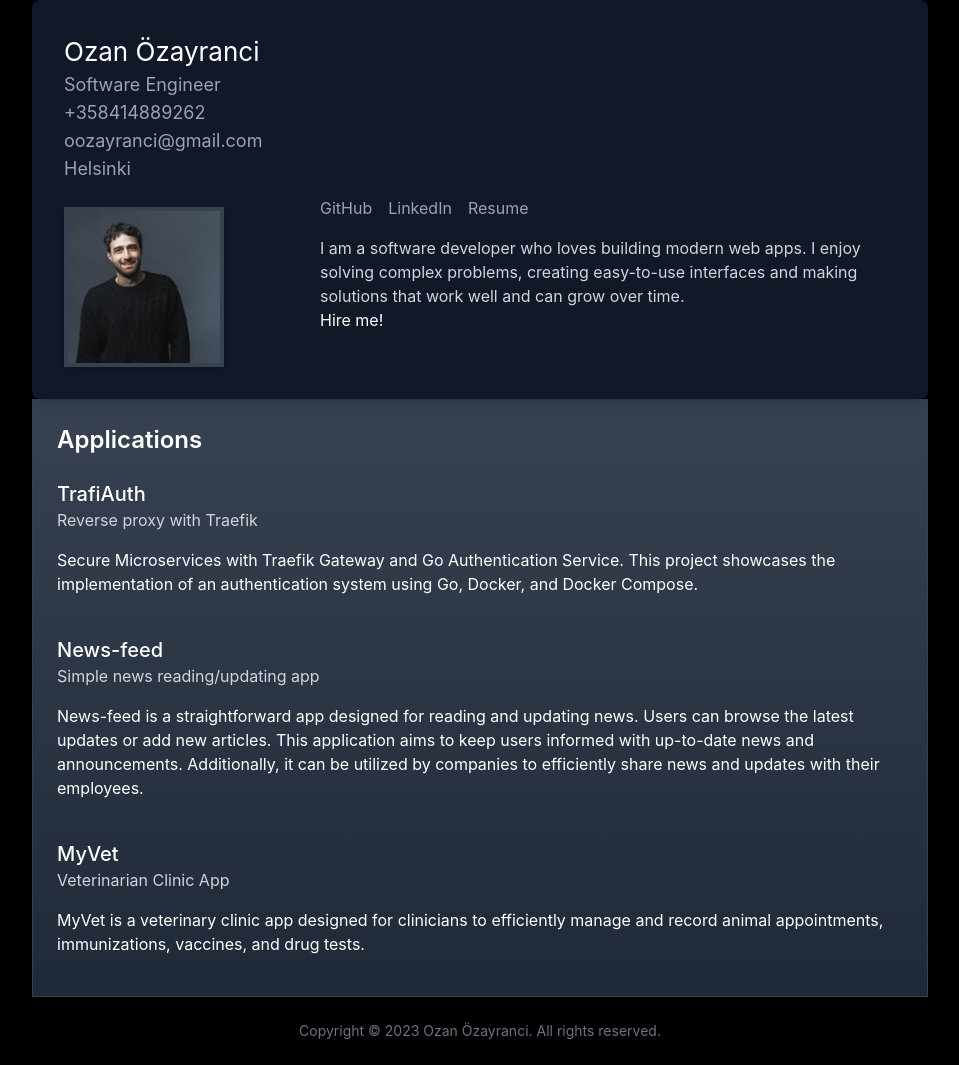
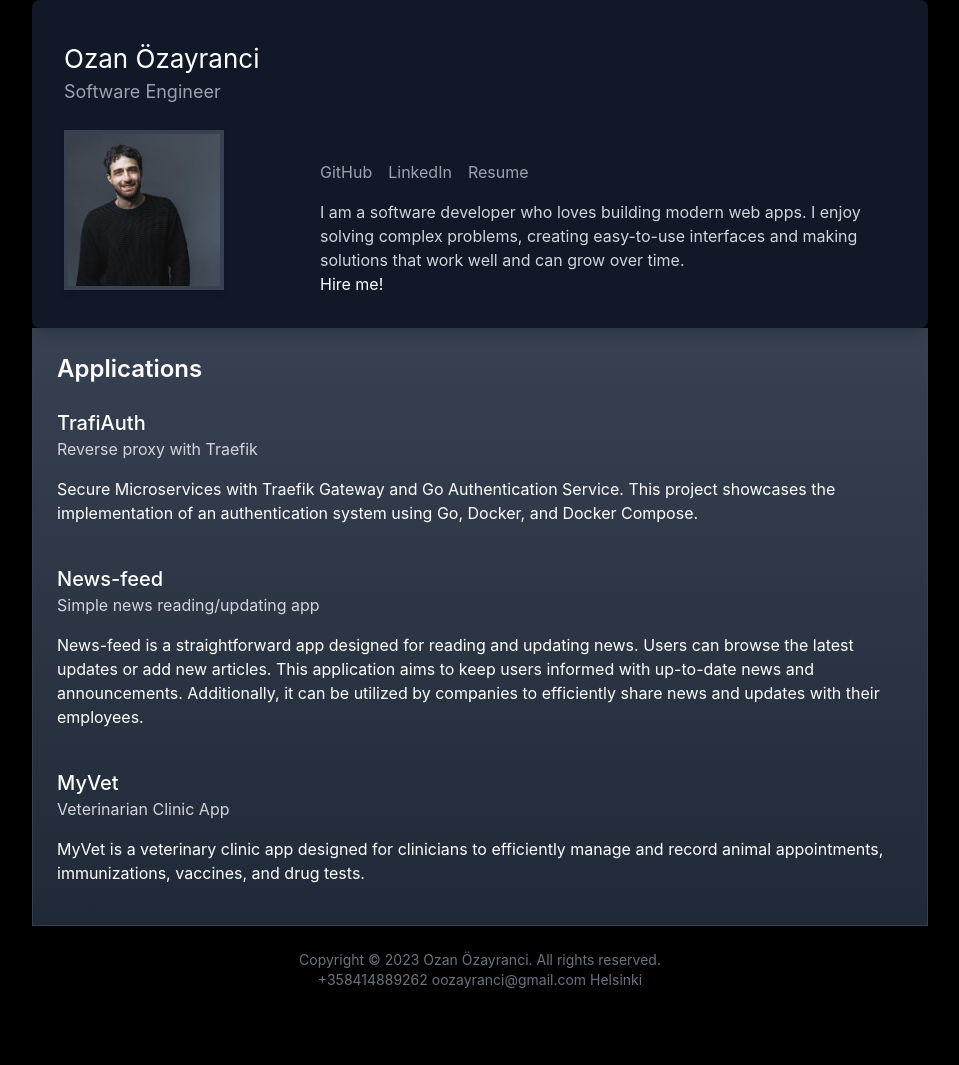
Before and after one commit to oozan/cv-web, a Next.js app: page / in a window 1280 px wide. Shown: the whole page, without its empty margins (160-1119 px from the left). After the commit the page ends 1014 px from the top, so only its background shows below. Built offline with nearby package versions, Linux system fonts and the light colour scheme; a web font is replaced by a local one.

Commit message:
contact 3

```diff
--- a/src/components/Footer.tsx
+++ b/src/components/Footer.tsx
@@ -3,6 +3,9 @@ export default function Footer() {
     <footer className="w-full bg-black py-6">
       <div className="text-center text-gray-500 text-sm">
         Copyright © 2023 Ozan Özayranci. All rights reserved.
+        <div className="text-center text-gray-500 text-sm">
+          +358414889262 oozayranci@gmail.com Helsinki
+        </div>
       </div>
     </footer>
   );
--- a/src/components/Profile.tsx
+++ b/src/components/Profile.tsx
@@ -10,9 +10,7 @@ const Profile = () => {
           <h2>Ozan Özayranci</h2>
           <p className="text-lg text-gray-400 mb-6 w-[16rem]">
             Software Engineer
-            +358414889262
-            oozayranci@gmail.com
-            Helsinki
+
           </p>
           {/* Profile Image */}
           <div className="w-40 h-40 relative overflow-hidden shadow-md border-4 border-gray-700">
```
